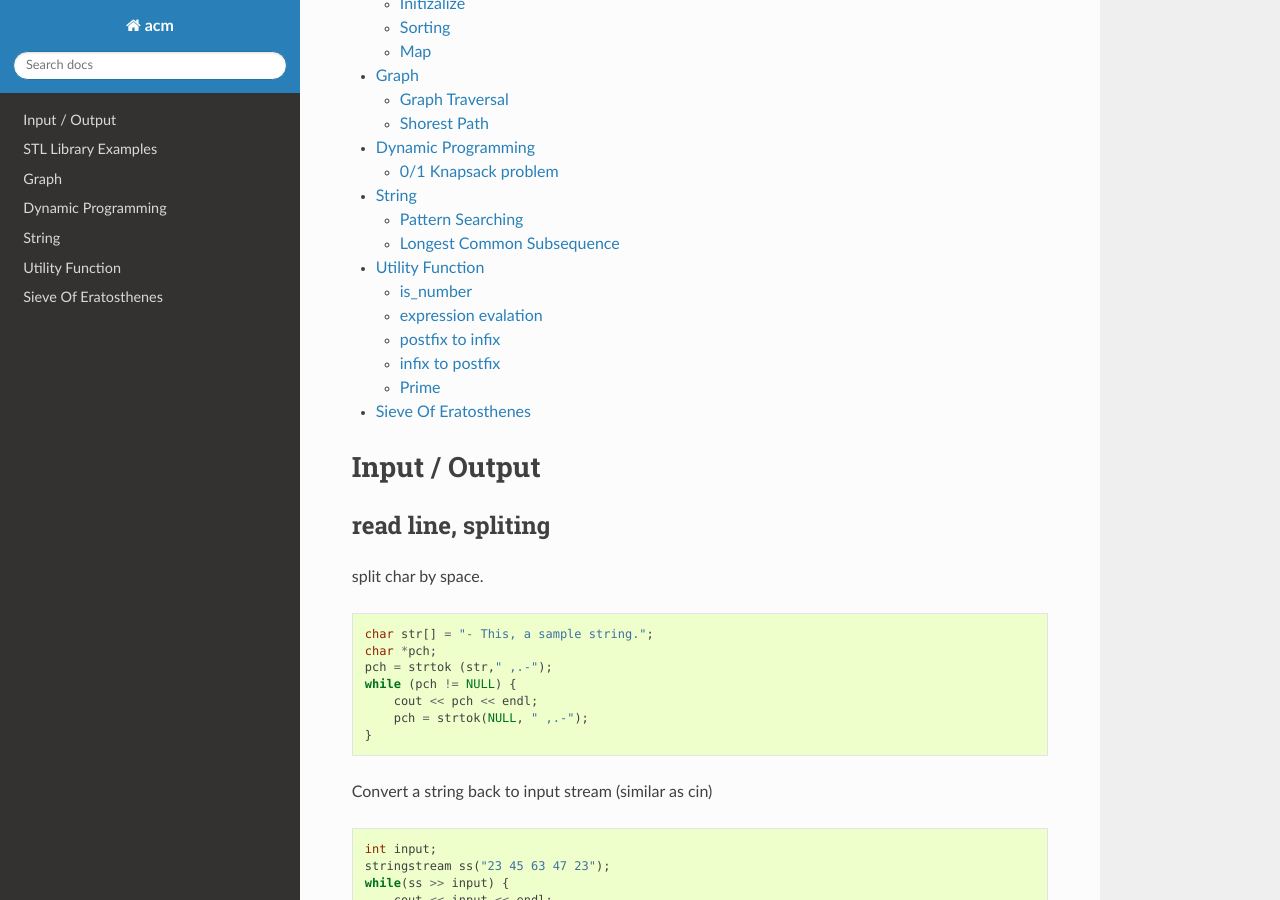
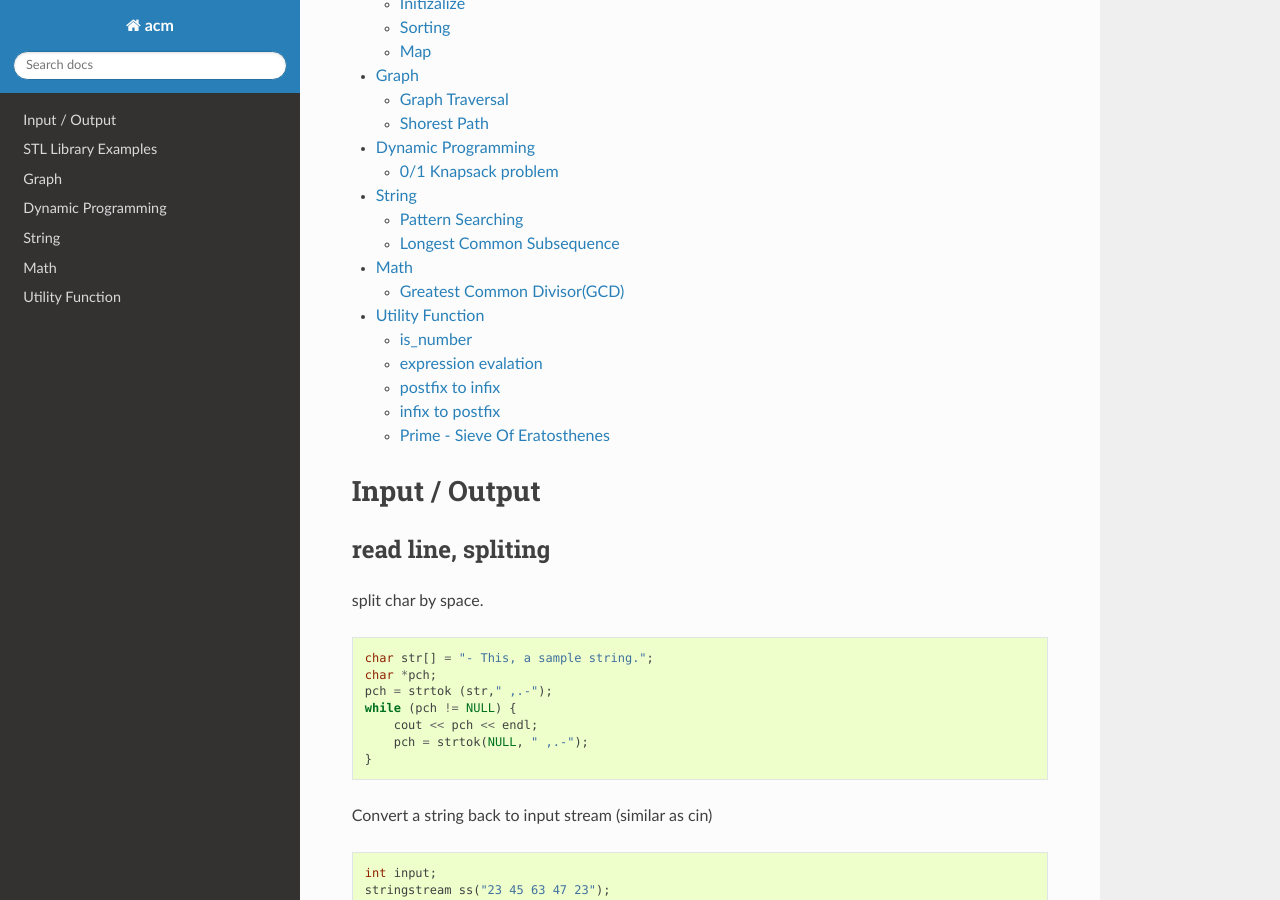
Before and after one commit to klhui97/ACM, a Sphinx documentation site: the page built from docs/source/index.rst, in a window 1280 px wide and 900 px high, scrolled down 324 px. Built offline with Sphinx 7.4.7 and the Read the Docs theme 2.0.0, drawn with Linux system fonts in a browser that asks for light colours; some of the changed text lies outside the part shown.

Commit message:
add math

```diff
--- a/docs/source/index.rst
+++ b/docs/source/index.rst
@@ -15,6 +15,7 @@ ACM tips / cheatsheet
     topics/graph
     topics/dp
     topics/string.rst
+    topics/math.rst
     topics/utils.rst
 
 .. footer::
@@ -28,4 +29,5 @@ ACM tips / cheatsheet
 .. include:: topics/graph.rst
 .. include:: topics/dp.rst
 .. include:: topics/string.rst
+.. include:: topics/math.rst
 .. include:: topics/utils.rst
--- /dev/null
+++ b/docs/source/topics/math.rst
@@ -0,0 +1,13 @@
+Math
+====
+
+Greatest Common Divisor(GCD)
+^^^^^^^^^^^^^^^^^^^^^^^^^^^^
+
+.. code-block:: cpp
+
+    int gcd(int a, int b) {
+        if (a == 0)
+            return b;
+        return gcd(b % a, a);
+    }
--- a/docs/source/topics/utils.rst
+++ b/docs/source/topics/utils.rst
@@ -259,11 +259,8 @@ Example:
     infixToPostfix(exp);
 
 
-Prime
-^^^^^
-
-Sieve Of Eratosthenes
-=====================
+Prime - Sieve Of Eratosthenes
+^^^^^^^^^^^^^^^^^^^^^^^^^^^^^
 
 print all primes less than N
 
```
